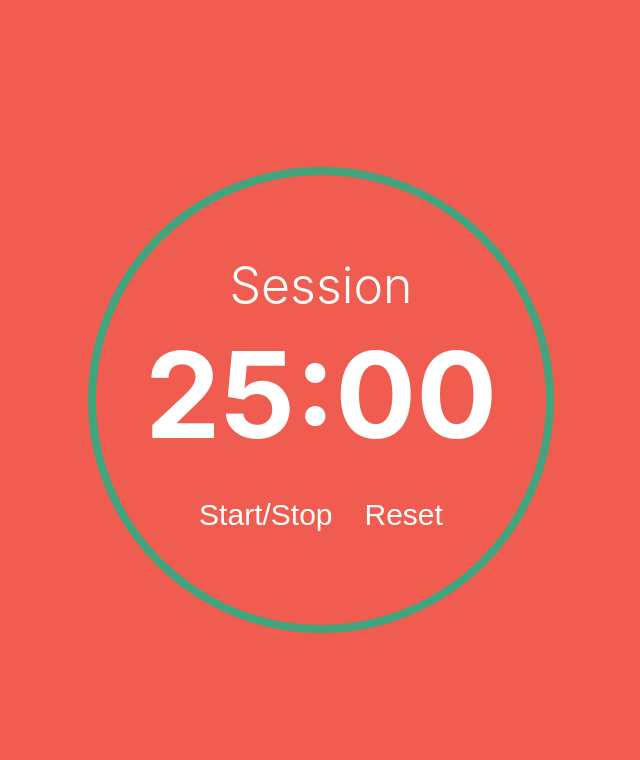
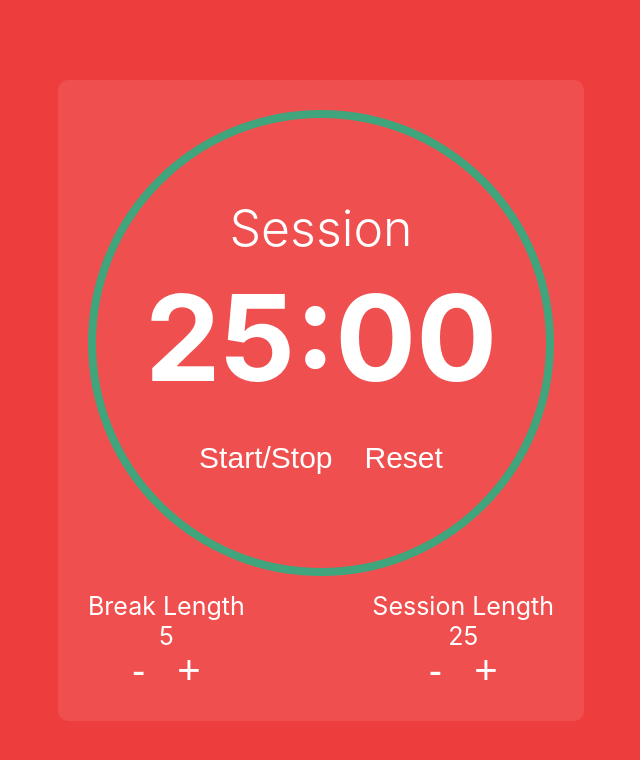
Before and after one commit to Gus-Vilela/pomodoro_timer, a React (Create React App) app: page / in a window 1280 px wide. Shown: the top 760 px of the page, without its empty margins (319-959 px from the left). Built offline with nearby package versions, Linux system fonts and the light colour scheme.

Commit message:
add style to pomodoro timer

```diff
--- a/src/App.css
+++ b/src/App.css
@@ -1,11 +1,20 @@
 .App{
-  background-color: #F05C4F;
+  background-color: #EE3D3D;
   display: flex;
   flex-direction: column;
   align-items: center;
   justify-content: center;
   height: 100vh;
   font-family: 'ArialRounded', -apple-system, BlinkMacSystemFont, 'Segoe UI', Roboto, Helvetica, Arial, sans-serif, 'Apple Color Emoji', 'Segoe UI Emoji', 'Segoe UI Symbol';
+}
+.pomodoro--wrapper{
+  display: flex;
+  flex-direction: column;
+  align-items: center;
+  justify-content: center;
+  background-color: #F04F4F;
+  border-radius: 10px;
+  padding: 30px;
 }
 .pomodoro--timer{
   border: 0.5rem solid #40A47C;
@@ -45,3 +54,52 @@
   cursor: pointer;
   transition: all 0.2s ease-in-out;
 }
+.timer--control:hover{
+  transform: scale(1.02);
+}
+.timer--control:active{
+  transform: scale(0.98);
+}
+.pomodoro--settings{
+  display: flex;
+  justify-content: space-between;
+  align-items: center;
+  color: #fff;
+  font-weight: 400;
+  font-size: 25px;
+  width: 100%;
+  margin-top: 15px;
+}
+
+.pomodoro--settings-wrapper{
+  display: flex;
+  flex-direction: column;
+  justify-content: space-between;
+  align-items: center;
+}
+
+.settings--controls{
+  display: flex;
+  justify-content: center;
+  align-items: center;
+  height: 40px;
+  width: 100%;
+}
+
+.settings--controls>button{
+  background: none;
+  border: none;
+  color: #fff;
+  font-size: 40px;
+  margin: 0 10px;
+  cursor: pointer;
+  transition: all 0.2s ease-in-out;
+}
+
+.settings--controls>button:hover{
+  transform: scale(1.06);
+}
+
+.settings--controls>button:active{
+  transform: scale(0.95);
+}
--- a/src/App.js
+++ b/src/App.js
@@ -1,6 +1,9 @@
 import './App.css';
 
 function App() {
+
+
+
 	return (
 		<div className="App">
 			<div className='pomodoro--wrapper'>
@@ -11,7 +14,24 @@ function App() {
 						<button id="start_stop" className='timer--control'>Start/Stop</button>
 						<button id="reset" className='timer--control'>Reset</button>
 					</div>
-
+				</div>
+				<div className='pomodoro--settings'>
+					<div className='pomodoro--settings-wrapper'>
+						<div id="break-label">Break Length</div>
+						<div id='break-length'>5</div>
+						<div className='settings--controls'>
+							<button id="break-decrement" className='settings--control'>-</button>
+							<button id="break-increment" className='settings--control'>+</button>
+						</div>
+					</div>
+					<div className='pomodoro--settings-wrapper'>
+						<div id="session-label">Session Length</div>
+						<div id='session-length'>25</div>
+						<div className='settings--controls'>
+							<button id="session-decrement" className='settings--control'>-</button>
+							<button id="session-increment" className='settings--control'>+</button>
+						</div>
+					</div>
 				</div>
 			</div>
 		</div>
```
Lines whose indentation alone changed are shown as unchanged.
